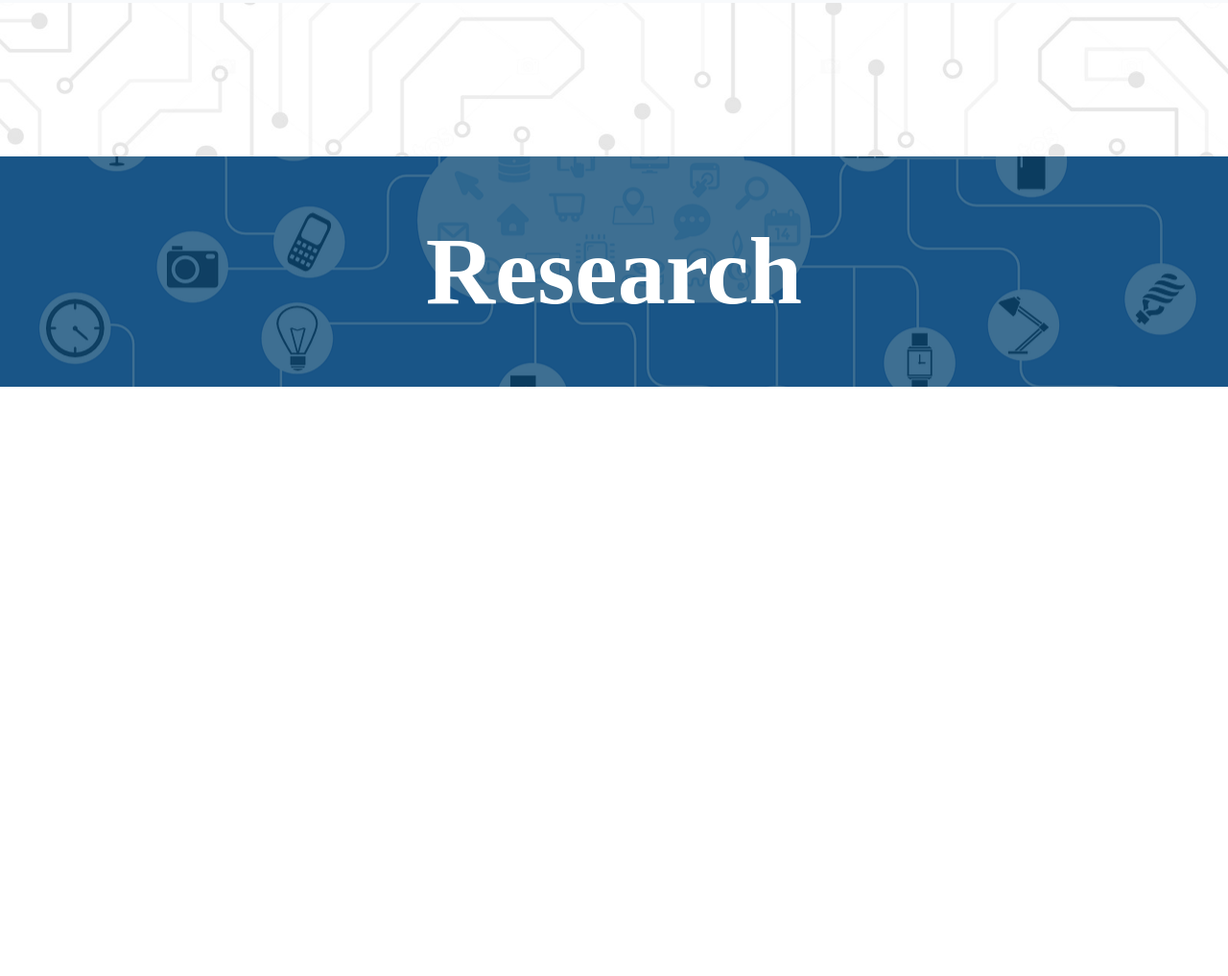
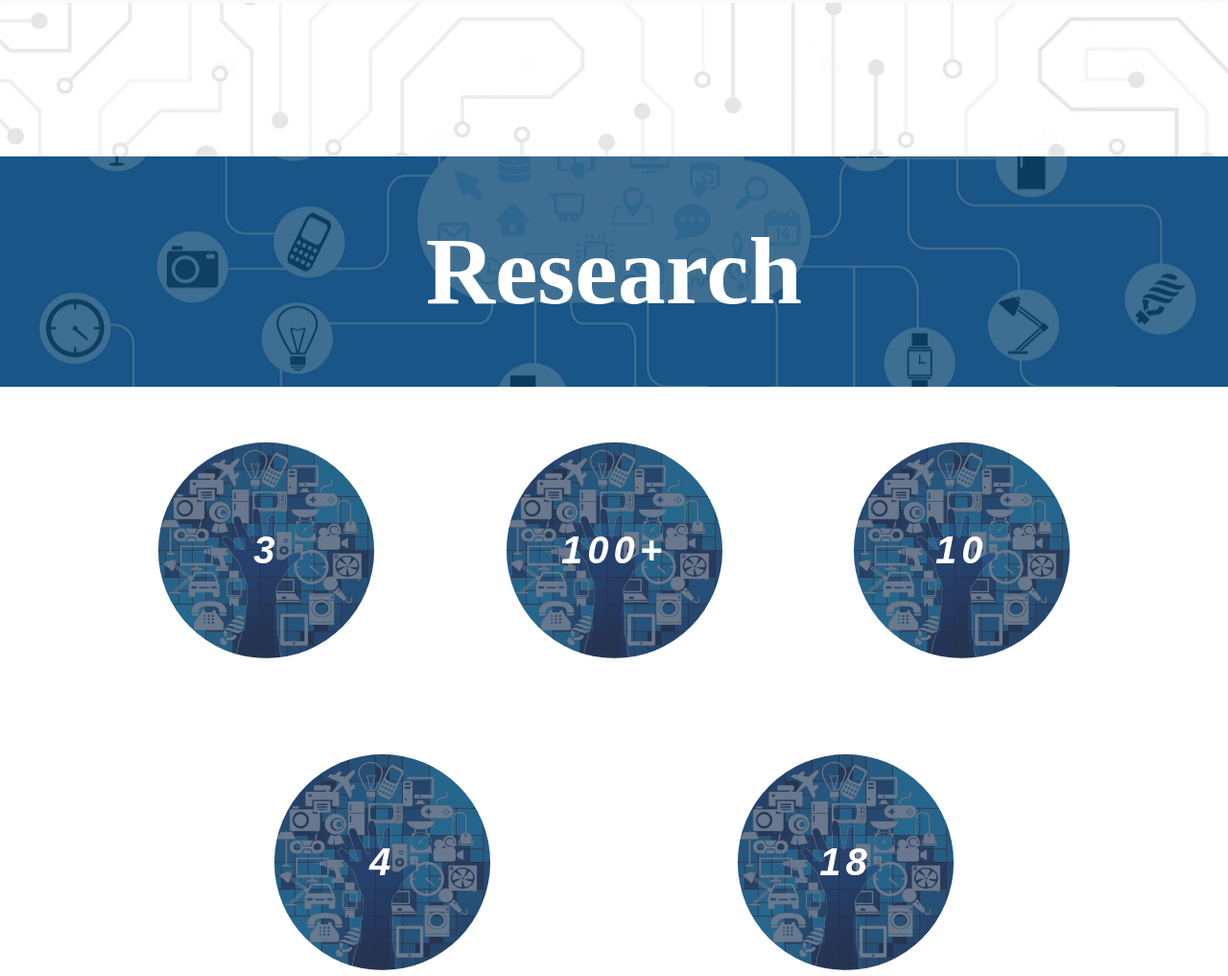
Before and after one commit to Illinois-IoT/iot-website, a Gatsby site: page /research in a window 1280 px wide. Shown: the part 77-1094 px from the top of the page at 96% size. Before the commit the page ends 800 px from the top, so only its background shows below. Built offline with nearby package versions, Linux system fonts and the light colour scheme; Gatsby itself is replaced by a stand-in of ours; a web font is replaced by a local one.

Commit message:
feat: init research papge

```diff
--- a/package.json
+++ b/package.json
@@ -19,6 +19,7 @@
     "gatsby": "^4.4.0",
     "react": "^17.0.1",
     "react-bootstrap": "^1.4.0",
-    "react-dom": "^17.0.1"
+    "react-dom": "^17.0.1",
+    "react-card-flip": "^1.0.11"
   }
 }
--- a/src/pages/research.js
+++ b/src/pages/research.js
@@ -5,13 +5,24 @@ import { PageHero } from "../templates/hero/hero"
 
 import about_hero from "../images/about_hero.png"
 import texture from "../images/texture.jpeg"
+import FlipCards from "../templates/flipcards/flipcards";
+import flipcard from "../images/flipcard.jpeg"
 
 const CaesarPage = () => {
+  const cards = [{primary:"3", secondary:"years old", img: flipcard},
+    {primary:"100+", secondary:"undergraduate students", img: flipcard},
+    {primary:"10",secondary:"graduate/Ph.D. students", img: flipcard},
+    {primary:"4",secondary:"current projects", img: flipcard},
+    {primary:"18",secondary:"past projects", img: flipcard}]
+
   return (
     <body>
       <title>Professor Caesar</title>
       <Navigation />
-      <PageHero texture_img={texture} hero_img={about_hero} title={"Research"} subtitle={"Learn more about all current and past projects"}/>
+      <div className="flex-parent" style={{display:"flex", flexDirection:"column", alignItems:"center", width: "100vw", padding:"0vw 10vw"}}>
+        <PageHero texture_img={texture} hero_img={about_hero} title={"Research"} subtitle={"Learn more about all current and past projects"}/>
+        <FlipCards items={cards}/>
+      </div>
     </body>
   )
 }
--- /dev/null
+++ b/src/templates/flipcards/flipcards.css
@@ -0,0 +1,67 @@
+/*
+ * flipcard.css
+ * Author: Lily Li
+ */
+
+ @import '../../theme.css';
+
+ #flip-card{
+     height: 225px !important;
+     width: 225px !important;
+     border-radius: 50%;
+     display: flex;
+     flex-direction: column;
+     align-items: center;
+     align-content: center;
+     justify-content: center;
+     z-index: 5;
+     padding: 0px 30px;
+     background-color: var(--illini-blue);
+     opacity: 0.9;
+
+     -webkit-user-select: none;
+     -moz-user-select: none;
+     -ms-user-select: none;
+     user-select: none;
+
+     cursor: pointer;
+ }
+
+ #flip-background-img{
+     position: absolute;
+     height: 225px !important;
+     width: 225px !important;
+     overflow:hidden !important;
+     border-radius: 50% !important;
+     object-fit: cover !important;
+     z-index: 1;
+     opacity: 0.3;
+     background-color: var(--darkblue);
+
+ }
+
+ .cards-div{
+     display: flex;
+     align-items: center;
+     justify-content: space-evenly;
+     display: flex;
+     flex-wrap: wrap;
+     gap: 100px;
+     width: 80vw;
+ }
+
+ .flip-item-text{
+     display: inline-block;
+     vertical-align: middle;
+     color: var(--darkblue);
+     line-height: normal;
+     height: fit-content;
+     width: fit-content;
+     margin: auto;
+     text-align: center;
+     text-justify: middle;
+     font-family: 'Montserrat',sans-serif;
+     font-style: italic;
+
+     z-index: 50;
+ }
--- /dev/null
+++ b/src/templates/flipcards/flipcards.js
@@ -0,0 +1,51 @@
+/*
+ * flipcard.js
+ * Author: Lily Li
+ */
+
+import React, {useState} from "react";
+import ReactCardFlip from 'react-card-flip';
+import './flipcards.css'
+import {motion} from 'framer-motion'
+
+export default function FlipCards(props){
+    var items = []
+    for(var i in props.items){
+        items.push(
+          <Card primary={props.items[i].primary} secondary={props.items[i].secondary} img={props.items[i].img}/>
+        );
+    }
+    return (
+        <div className="cards-div">
+            {items}
+        </div>
+    )
+}
+
+function Card(props){
+    let [hover,setHover]= useState(false);
+    const changeHover = (bool) => {
+        console.log(bool);
+        setHover(bool);
+    }
+    return(
+        <motion.div
+        animate={{ scale: [0.9,1] }}
+        transition={{ duration: 0.5 }}
+        >
+        <ReactCardFlip isFlipped={hover} flipDirection="horizontal" flipSpeedFrontToBack={0.5} flipSpeedBackToFront={0.5}>
+          <div id="flip-card"
+           onMouseEnter={()=>setHover(true)}>
+                <img src={props.img} id="flip-background-img"/>
+                <h1 className="flip-item-text" style={{fontSize:"50px", color:"white"}}>{props.primary}</h1>
+          </div>
+          <div id="flip-card"
+           onMouseLeave={()=>setHover(false)}
+           style={{backgroundColor:"white"}}>
+                <img src={props.img} id="flip-background-img"/>
+                <h5 className="flip-item-text" id="secondary">{props.secondary}</h5>
+          </div>
+        </ReactCardFlip>
+        </motion.div>
+    );
+}
```
Also changed, not shown: src/images/flipcard.jpeg (added), 1 other file.
